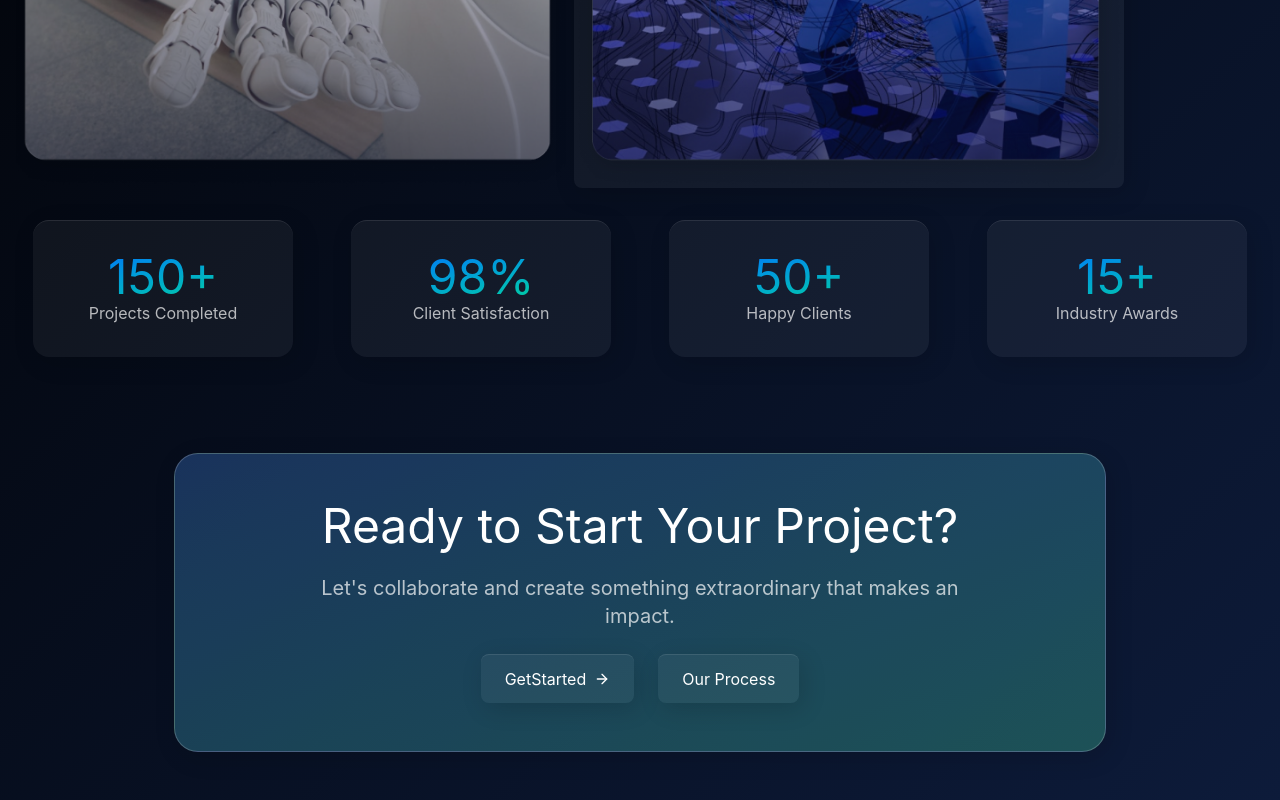
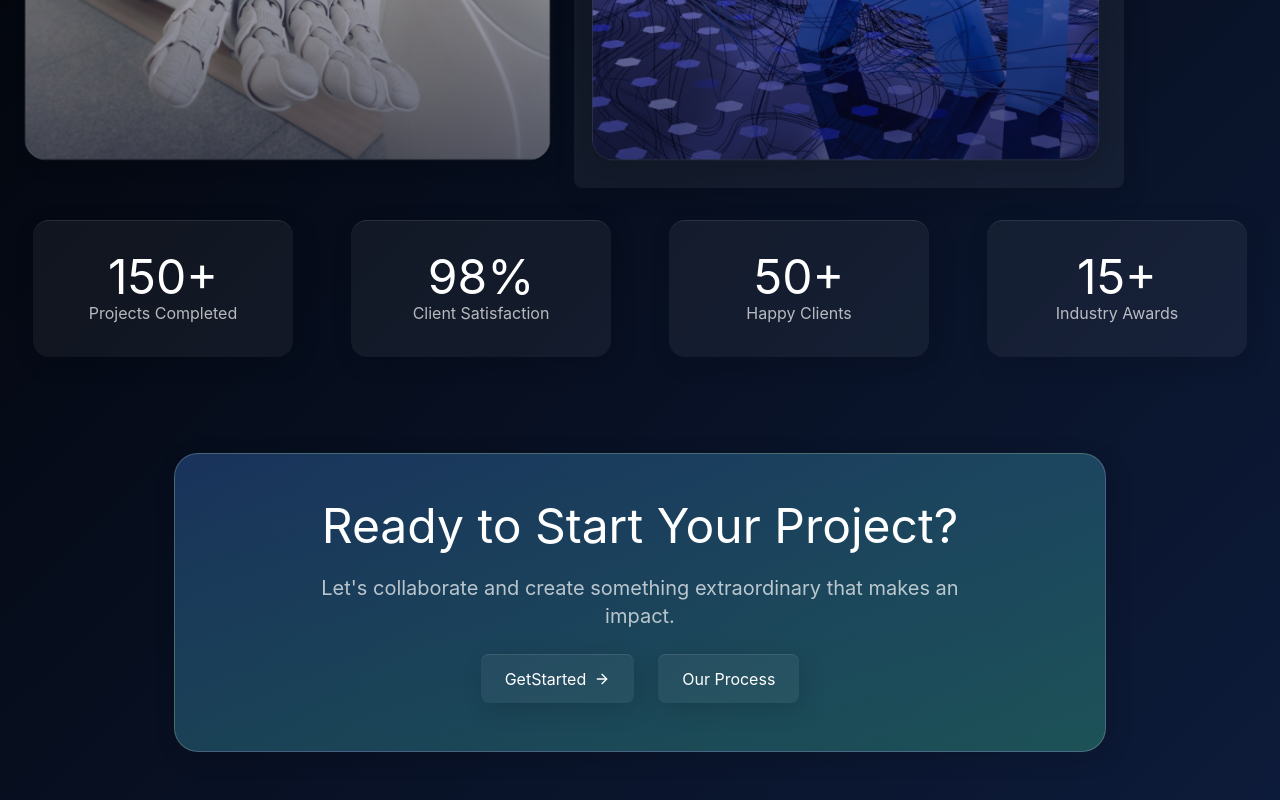
Before and after one commit to sathish6502/Digital-Market, a React (Vite) app: page /work in a window 1280 px wide. Shown: the part 3371-4171 px from the top of the page. Built offline with nearby package versions, Linux system fonts and the light colour scheme.

Commit message:
udated color

```diff
--- a/src/Components/Work/Featurework.jsx
+++ b/src/Components/Work/Featurework.jsx
@@ -53,8 +53,9 @@ const Featurework = () => {
                     bg-white/5 border-t border-white/10
                     shadow-[4px_6px_25px_0px_#00000024]
                     p-8 flex flex-wrap md:nowrap md:block md:w-[260px]'>
-                      <h1 className=" font-normal text-5xl leading-[48px] text-center text-[#FFFFFF]
-                        bg-gradient-to-br from-[#0066FF] to-[#00D98C] bg-clip-text text-transparent">{item.value}</h1>
+                      <h1 className=" font-normal text-5xl leading-[48px] text-center
+                       text-[#FFFFFF]
+                      ">{item.value}</h1>
                         <p className='font-normal leading-[24px] text-center text-[#FFFFFFB2]'>
                           {item.label}
                         </p>
```
